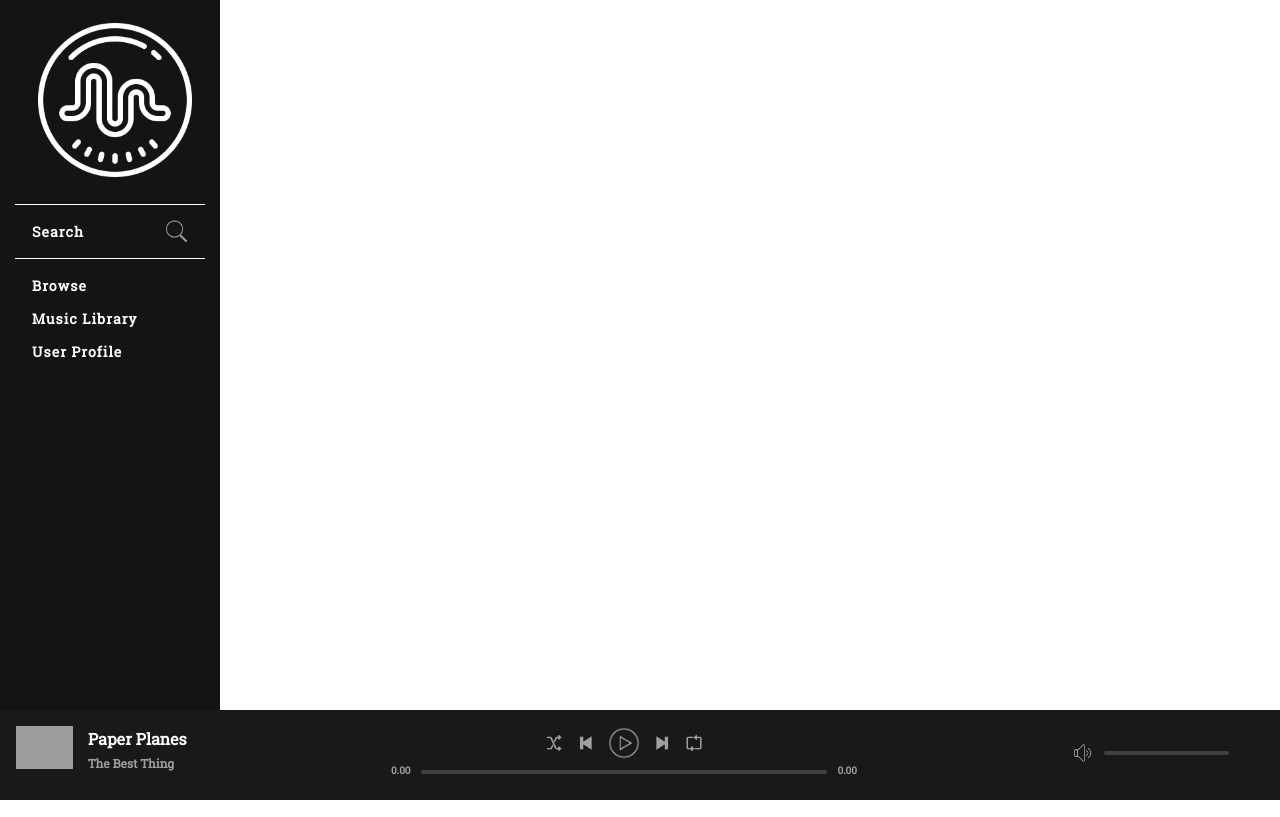
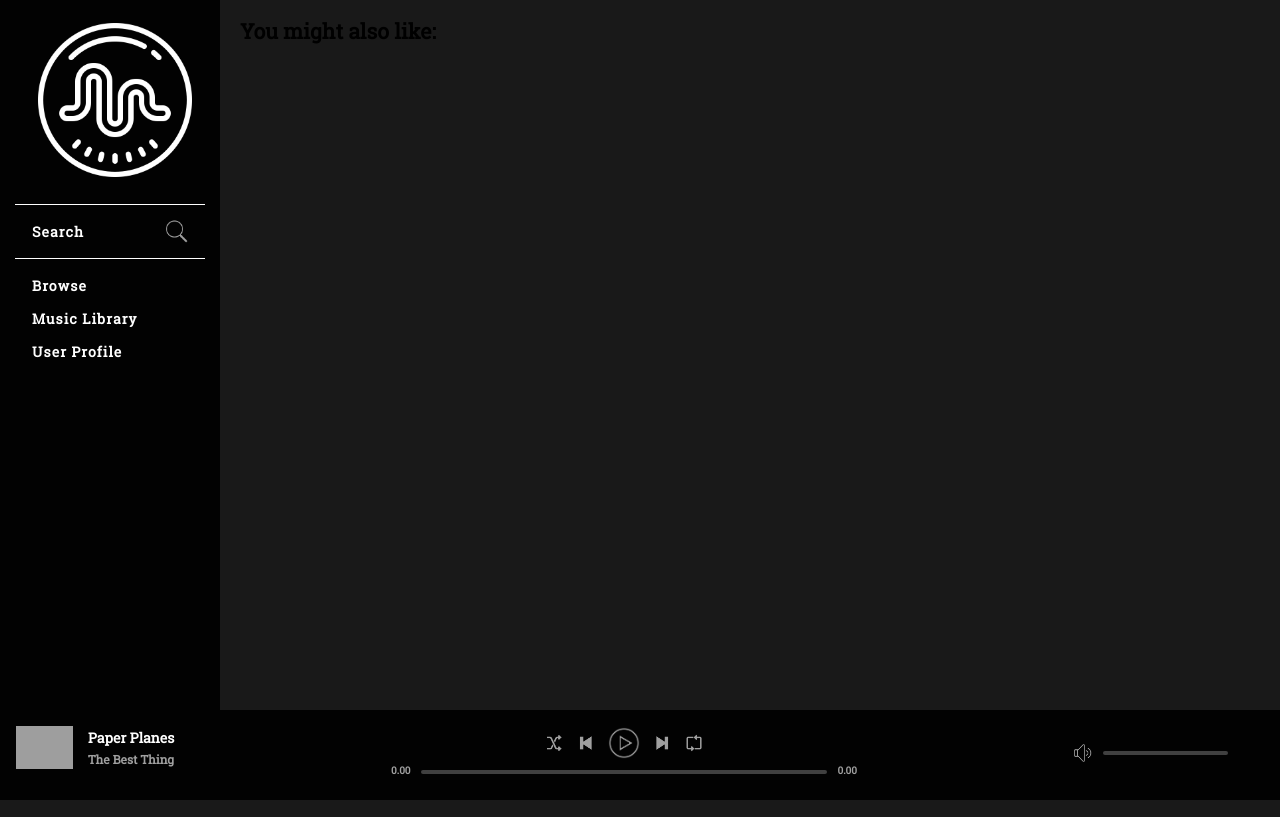
Before and after one commit to vandalv/musicstream, a PHP site: page / in a window 1280 px wide. Run offline with PHP 8.4, Linux system fonts and the light colour scheme; the visitor is signed in with stand-in values (Sample User, id 1); data that the repository does not hold is empty; grey boxes are pictures that could not be loaded.

Commit message:
homepage

```diff
--- a/assets/css/style.css
+++ b/assets/css/style.css
@@ -14,6 +14,12 @@
 * {
     font-family: 'roboto';
     font-weight: bold;
+}
+
+body{
+    background-color: #191919;
+    font-size: 14px;
+    min-width: 720px;
 }
 
 a{
@@ -214,3 +220,17 @@
 .navItemLink:hover{
     color: #D0FFB7;
 }
+
+#mainViewContainer{
+    margin-left: 220px;
+    padding-bottom: 90px;
+    width: calc(100% - 220px);
+}
+
+#pageContent{
+    padding: 0 20px;
+}
+
+.gridContainer{
+    color: white;
+}
--- /dev/null
+++ b/includes/footer.php
@@ -0,0 +1,7 @@
+</div>
+            </div>
+        </div>
+        <?php include("includes/playerBarContainer.php")?>
+    </div>
+</body>
+</html>
--- /dev/null
+++ b/includes/header.php
@@ -0,0 +1,25 @@
+<?php
+include("includes/config.php");
+if(isset($_SESSION['userLoggedIn'])){
+    $userLoggedIn = $_SESSION['userLoggedIn'];
+}
+else{
+    header('Location: registration.php');
+}
+?>
+
+<!DOCTYPE html>
+<html lang="en">
+<head>
+    <meta charset="UTF-8">
+    <meta http-equiv="X-UA-Compatible" content="IE=edge">
+    <meta name="viewport" content="width=device-width, initial-scale=1.0">
+    <link rel="stylesheet" type="text/css" href="assets/css/style.css">
+    <title>Mucic Stream</title>
+</head>
+<body>
+    <div id="mainContainer">
+        <div id="topContainer">
+            <?php include("includes/navBarContainer.php")?>
+            <div id="mainViewContainer">
+                <div id="pageContent">
--- a/index.php
+++ b/index.php
@@ -1,29 +1,11 @@
-
-<?php
-include("includes/config.php");
-if(isset($_SESSION['userLoggedIn'])){
-    $userLoggedIn = $_SESSION['userLoggedIn'];
-}
-else{
-    header('Location: registration.php');
-}
-?>
-
-<!DOCTYPE html>
-<html lang="en">
-<head>
-    <meta charset="UTF-8">
-    <meta http-equiv="X-UA-Compatible" content="IE=edge">
-    <meta name="viewport" content="width=device-width, initial-scale=1.0">
-    <link rel="stylesheet" type="text/css" href="assets/css/style.css">
-    <title>Mucic Stream</title>
-</head>
-<body>
-    <div id="mainContainer">
-        <div id="topContainer">
-            <?php include("includes/navBarContainer.php")?>
-        </div>
-        <?php include("includes/playerBarContainer.php")?>
-    </div>
-</body>
-</html>
+<?php include("includes/header.php")?>
+<h2 class="pageRec">You might also like:</h2>
+<div class="gridContainer">
+    <?php
+        $albumQuery = mysqli_query($dbconnect, "SELECT * FROM albums ORDER BY RAND() LIMIT 10");
+        while($row = mysqli_fetch_array($albumQuery)){
+            echo $row['title'] . "<br>";
+        }
+    ?>
+</div>
+<?php include("includes/footer.php")?>
```
